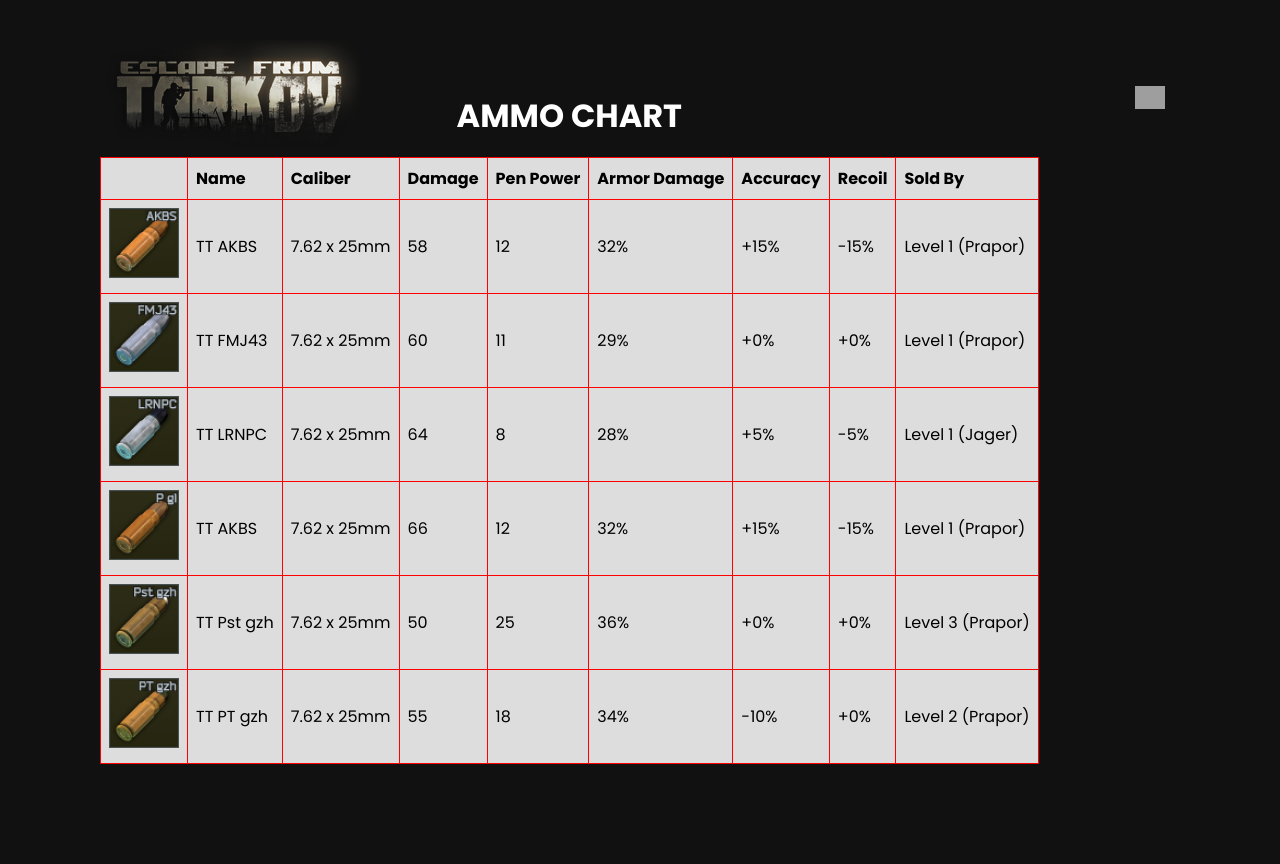
After one commit to MrGamePLAY1/TarkovWebsite, a Flask app: template Documents/Atom Projects/TarkovAPI/templates/ammo.html in a window 1280 px wide. The commit adds this page. Run offline with Flask 2, Linux system fonts and the light colour scheme; the template is opened without the code that fills it, so the values that code supplies are empty; grey boxes are pictures that could not be loaded.

Commit message:
added ammo chart for 7.62 x 25mm

```diff
--- /dev/null
+++ b/Documents/Atom Projects/TarkovAPI/templates/ammo.html
@@ -0,0 +1,147 @@
+<!DOCTYPE html>
+<html lang="en">
+<head>
+    <meta charset="UTF-8">
+    <meta http-equiv="X-UA-Compatible" content="IE=edge">
+    <meta name="viewport" content="width=device-width, initial-scale=1.0">
+    <link rel="stylesheet" href="styles.css">
+    <script src="https://ajax.googleapis.com/ajax/libs/jquery/3.5.1/jquery.min.js"></script>
+    <title>Ammo Charts</title>
+</head>
+<body>
+    <section class="showcase">
+        <header>
+            <!-- Logo -->
+            <a href="sample.html"><img src="logo.png"></a>
+            <div class="toggle"></div>
+        </header>
+
+        <div class="overlay"></div>
+        <div class="text">
+            <center><h4>Ammo Chart</h4></center>
+            <br>
+
+            <!-- Displaying the data -->
+            <div id="ammoChart"></div>
+
+            <!-- Table of Ammo -->
+            <table>
+                <thead>
+                    <tr>
+                        <th class="headerSort" tabindex="0" role="columnheader button" title="sort ascending"> </th>
+                        <th class="headerSort" tabindex="0" role="columnheader button" title="sort ascending">Name</th>
+                        <th class="headerSort" tabindex="0" role="columnheader button" title="sort ascending">Caliber</th>
+                        <th class="headerSort" tabindex="0" role="columnheader button" title="sort ascending">Damage</th>
+                        <th class="headerSort" tabindex="0" role="columnheader button" title="sort ascending">Pen Power</th>
+                        <th class="headerSort" tabindex="0" role="columnheader button" title="sort ascending">Armor Damage</th>
+                        <th class="headerSort" tabindex="0" role="columnheader button" title="sort ascending">Accuracy</th>
+                        <th class="headerSort" tabindex="0" role="columnheader button" title="sort ascending">Recoil</th>
+                        <th class="headerSort" tabindex="0" role="columnheader button" title="sort ascending">Sold By</th>
+                    </tr>
+
+                    <!-- TT AKBS -->
+                    <tr>
+                        <td><img src="TTAKBS.png" width="70" height="70"></td>
+                        <td id="icon">TT AKBS</td>
+                        <td id="caliber">7.62 x 25mm</td>
+                        <td id="dmg">58</td>
+                        <td id="pen">12</td>
+                        <td id="armor">32%</td>
+                        <td id="accuracy">+15%</td>
+                        <td id="recoil">-15%</td>
+                        <td id="soldBy">Level 1 (Prapor)</td>
+                    </tr>
+
+                    <!-- TT-FMJ 43 -->
+                    <tr>
+                        <td><img src="TTFMJ43.png" width="70" height="70"></td>
+                        <td id="icon-2">TT FMJ43</td>
+                        <td id="caliber-2">7.62 x 25mm</td>
+                        <td id="dmg-2">60</td>
+                        <td id="pen-2">11</td>
+                        <td id="armor-2">29%</td>
+                        <td id="accuracy-2">+0%</td>
+                        <td id="recoil-2">+0%</td>
+                        <td id="soldBy-2">Level 1 (Prapor)</td>
+                    </tr>
+
+                    <!-- TT LRNPC -->
+                    <tr>
+                        <td><img src="TTLRNPC.png" width="70" height="70"></td>
+                        <td id="icon-3">TT LRNPC</td>
+                        <td id="caliber-3">7.62 x 25mm</td>
+                        <td id="dmg-3">64</td>
+                        <td id="pen-3">8</td>
+                        <td id="armor-3">28%</td>
+                        <td id="accuracy-3">+5%</td>
+                        <td id="recoil-3">-5%</td>
+                        <td id="soldBy-3">Level 1 (Jager)</td>
+                    </tr>
+
+                    <!-- TT PGL -->
+                    <tr>
+                        <td><img src="TTPGL.png" width="70" height="70"></td>
+                        <td id="icon-4">TT AKBS</td>
+                        <td id="caliber-4">7.62 x 25mm</td>
+                        <td id="dmg-4">66</td>
+                        <td id="pen-4">12</td>
+                        <td id="armor-4">32%</td>
+                        <td id="accuracy-4">+15%</td>
+                        <td id="recoil-4">-15%</td>
+                        <td id="soldBy-4">Level 1 (Prapor)</td>
+                    </tr>
+
+
+                    <!-- TTP STGZH -->
+                    <tr>
+                        <td><img src="TTPSTGZH.png" width="70" height="70"></td>
+                        <td id="icon-5">TT Pst gzh</td>
+                        <td id="caliber-5">7.62 x 25mm</td>
+                        <td id="dmg-5">50</td>
+                        <td id="pen-5">25</td>
+                        <td id="armor-5">36%</td>
+                        <td id="accuracy-5">+0%</td>
+                        <td id="recoil-5">+0%</td>
+                        <td id="soldBy-5">Level 3 (Prapor)</td>
+                    </tr>
+
+
+                    <!-- TTP TGZH -->
+                    <tr>
+                        <td><img src="TTPTGZH.png" width="70" height="70"></td>
+                        <td id="icon-6">TT PT gzh</td>
+                        <td id="caliber-6">7.62 x 25mm</td>
+                        <td id="dmg-6">55</td>
+                        <td id="pen-6">18</td>
+                        <td id="armor-6">34%</td>
+                        <td id="accuracy-6">-10%</td>
+                        <td id="recoil-6">+0%</td>
+                        <td id="soldBy-6">Level 2 (Prapor)</td>
+                    </tr>
+                </thead>
+            </table>
+        </div>
+    </section>
+
+    <div class="menu">
+        <ul>
+          <li><a href="index.html">Home</a></li>
+          <li><a href="bosses.html">Bosses</a></li>
+          <li><a href="dealers.html">Dealers</a></li>
+          <li><a href="sample.html">Ammo Stats</a></li>
+          <li><a href="#">Locations</a></li>
+        </ul>
+      </div>
+
+              <!-- JavaScript -->
+    <script>
+        const menuToggle = document.querySelector('.toggle');
+        const showcase = document.querySelector('.showcase');
+
+        menuToggle.addEventListener('click', () => {
+          menuToggle.classList.toggle('active');
+          showcase.classList.toggle('active');
+        })
+      </script>
+</body>
+</html>
--- a/Documents/Atom Projects/TarkovAPI/templates/dealers.html
+++ b/Documents/Atom Projects/TarkovAPI/templates/dealers.html
@@ -34,10 +34,10 @@
 
     <div class="menu">
       <ul>
+        <li><a href="index.html">Home</a></li>
         <li><a href="bosses.html">Bosses</a></li>
-        <li><a href="#">Dealers</a></li>
-        <li><a href="#">Ammo</a></li>
-        <li><a href="#">Ammo Stats</a></li>
+        <li><a href="dealers.html">Dealers</a></li>
+        <li><a href="sample.html">Ammo Stats</a></li>
         <li><a href="#">Locations</a></li>
       </ul>
     </div>
--- a/Documents/Atom Projects/TarkovAPI/templates/index.html
+++ b/Documents/Atom Projects/TarkovAPI/templates/index.html
@@ -34,10 +34,10 @@
 
     <div class="menu">
       <ul>
+        <li><a href="index.html">Home</a></li>
         <li><a href="bosses.html">Bosses</a></li>
         <li><a href="dealers.html">Dealers</a></li>
-        <li><a href="sample.html">Ammo</a></li>
-        <li><a href="#">Ammo Stats</a></li>
+        <li><a href="sample.html">Ammo Stats</a></li>
         <li><a href="#">Locations</a></li>
       </ul>
     </div>
```
Also changed, not shown: Documents/Atom Projects/TarkovAPI/templates/bosses.html (+10 -11 lines), Documents/Atom Projects/TarkovAPI/templates/sample.html (deleted, +0 -57 lines), Documents/Atom Projects/TarkovAPI/templates/TTAKBS.png (added), Documents/Atom Projects/TarkovAPI/templates/TTFMJ43.png (added), Documents/Atom Projects/TarkovAPI/templates/TTLRNPC.png (added), Documents/Atom Projects/TarkovAPI/templates/TTPGL.png (added), Documents/Atom Projects/TarkovAPI/templates/TTPSTGZH.png (added), Documents/Atom Projects/TarkovAPI/templates/TTPTGZH.png (added).
